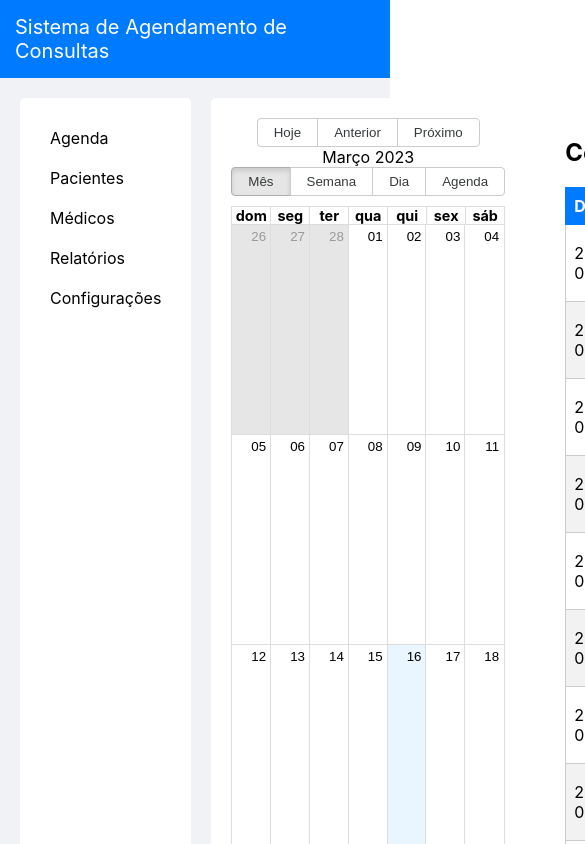
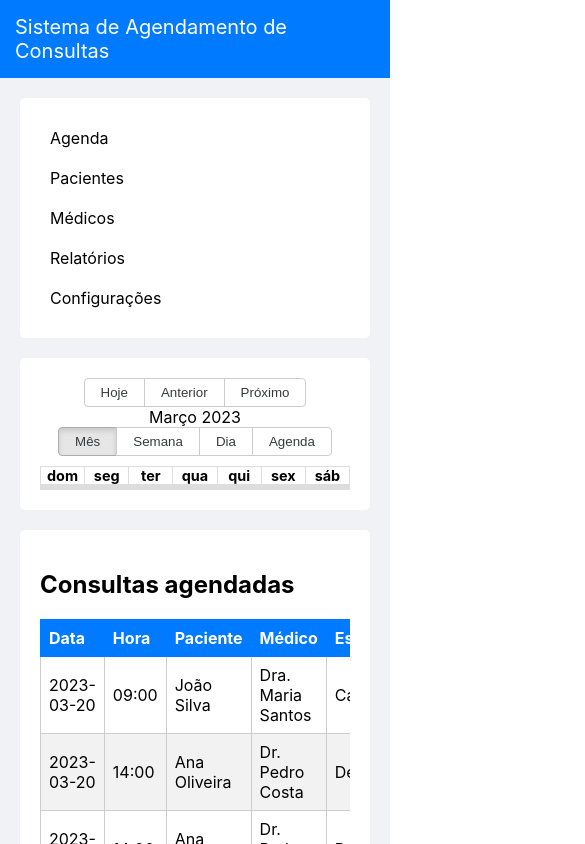
Before and after one commit to talesperes/TCC-FHO, a React (Create React App) app: page /inicio in a window 390 px wide. Shown: the top 844 px of the page, 585 px wide, since content can reach past the window. Built offline with nearby package versions, Linux system fonts and the light colour scheme.

Commit message:
better responsive experience dashboard

```diff
--- a/src/Dashboard.js
+++ b/src/Dashboard.js
@@ -15,6 +15,7 @@ const DashboardContainer = styled.div`
   flex-direction: column;
   height: 100vh;
   background-color: #f0f2f5;
+  overflow-x: hidden;
 `;
 
 const Header = styled.div`
@@ -28,6 +29,7 @@ const Content = styled.div`
   display: flex;
   flex: 1;
   padding: 20px;
+  flex-wrap: wrap;
 `;
 
 const Sidebar = styled.div`
@@ -36,6 +38,11 @@ const Sidebar = styled.div`
   padding: 20px;
   border-radius: 5px;
   margin-right: 20px;
+  @media (max-width: 768px) {
+    width: 100%;
+    margin-right: 0;
+    margin-bottom: 20px;
+  }
 `;
 
 const MenuItem = styled.div`
@@ -53,6 +60,10 @@ const CalendarContainer = styled.div`
   padding: 20px;
   border-radius: 5px;
   margin-right: 20px;
+  @media (max-width: 768px) {
+    margin-right: 0;
+    margin-bottom: 20px;
+  }
 `;
 
 const AppointmentList = styled.div`
@@ -60,6 +71,9 @@ const AppointmentList = styled.div`
   background-color: #fff;
   padding: 20px;
   border-radius: 5px;
+  @media (max-width: 768px) {
+    overflow-x: auto;
+  }
 `;
 
 const AddAppointmentButton = styled.button`
@@ -72,6 +86,7 @@ const AddAppointmentButton = styled.button`
   display: inline-block;
   font-size: 16px;
   margin: 8px 0;
+  margin-top: 20px; // Adicionei esta linha
   cursor: pointer;
   border-radius: 4px;
   float: right;
@@ -85,69 +100,6 @@ const appointments = [
     patient: "João Silva",
     doctor: "Dra. Maria Santos",
     specialty: "Cardiologia",
-    status: "Confirmado",
-  },
-  {
-    id: 2,
-    date: "2023-03-20",
-    time: "14:00",
-    patient: "Ana Oliveira",
-    doctor: "Dr. Pedro Costa",
-    specialty: "Dermatologia",
-    status: "Confirmado",
-  },
-  {
-    id: 2,
-    date: "2023-03-20",
-    time: "14:00",
-    patient: "Ana Oliveira",
-    doctor: "Dr. Pedro Costa",
-    specialty: "Dermatologia",
-    status: "Confirmado",
-  },
-  {
-    id: 2,
-    date: "2023-03-20",
-    time: "14:00",
-    patient: "Ana Oliveira",
-    doctor: "Dr. Pedro Costa",
-    specialty: "Dermatologia",
-    status: "Confirmado",
-  },
-  {
-    id: 2,
-    date: "2023-03-20",
-    time: "14:00",
-    patient: "Ana Oliveira",
-    doctor: "Dr. Pedro Costa",
-    specialty: "Dermatologia",
-    status: "Confirmado",
-  },
-  {
-    id: 2,
-    date: "2023-03-20",
-    time: "14:00",
-    patient: "Ana Oliveira",
-    doctor: "Dr. Pedro Costa",
-    specialty: "Dermatologia",
-    status: "Confirmado",
-  },
-  {
-    id: 2,
-    date: "2023-03-20",
-    time: "14:00",
-    patient: "Ana Oliveira",
-    doctor: "Dr. Pedro Costa",
-    specialty: "Dermatologia",
-    status: "Confirmado",
-  },
-  {
-    id: 2,
-    date: "2023-03-20",
-    time: "14:00",
-    patient: "Ana Oliveira",
-    doctor: "Dr. Pedro Costa",
-    specialty: "Dermatologia",
     status: "Confirmado",
   },
   {
@@ -221,6 +173,11 @@ const TableCell = styled.td`
   border: 1px solid #ccc;
 `;
 
+const TableContainer = styled.div`
+  overflow-x: auto;
+  -webkit-overflow-scrolling: touch;
+`;
+
 const capitalize = (str) => {
   return str.charAt(0).toUpperCase() + str.slice(1);
 };
@@ -279,6 +236,7 @@ const Dashboard = () => {
         </CalendarContainer>
         <AppointmentList>
           <h2>Consultas agendadas</h2>
+          <TableContainer>
             <Table>
               <thead>
                 <tr>
@@ -303,6 +261,7 @@ const Dashboard = () => {
                 ))}
               </tbody>
             </Table>
+          </TableContainer>
           <AddAppointmentButton onClick={handleButtonClick}>
             Adicionar consulta
           </AddAppointmentButton>
```
Lines whose indentation alone changed are shown as unchanged.
